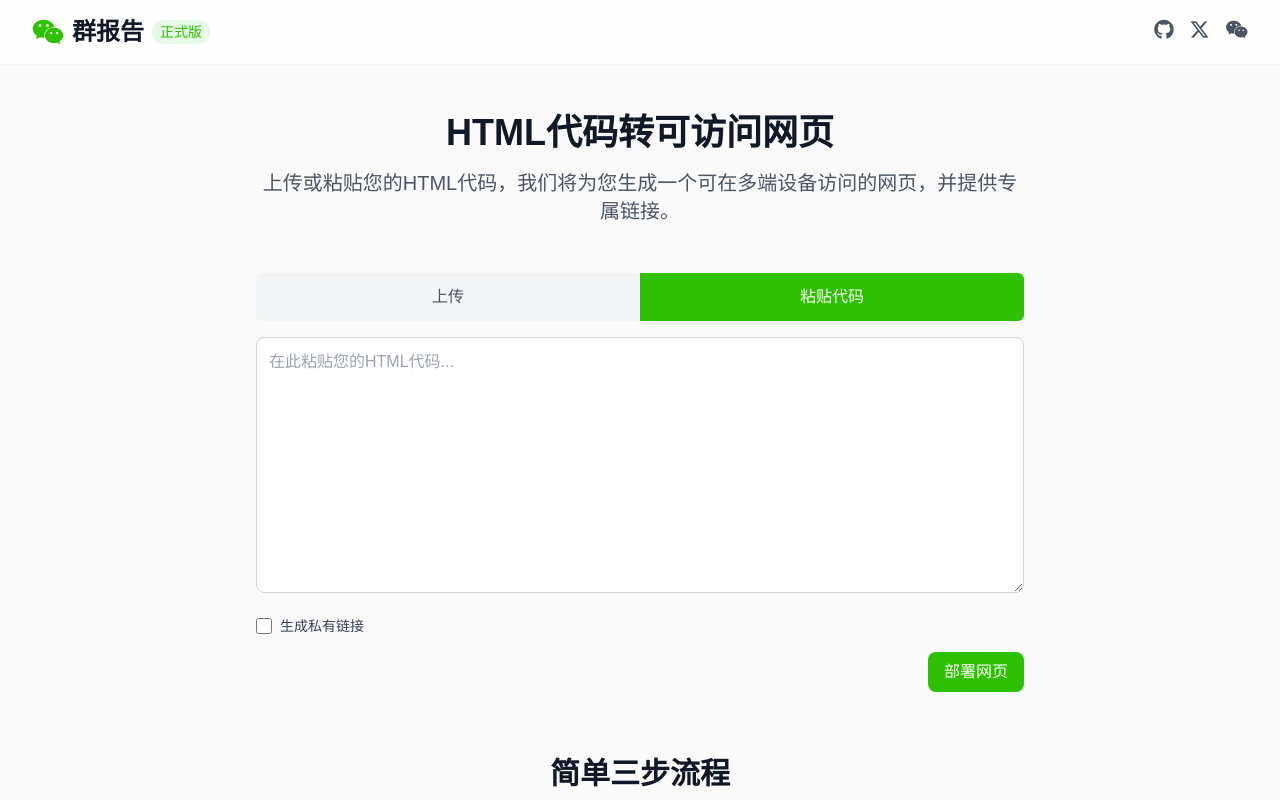
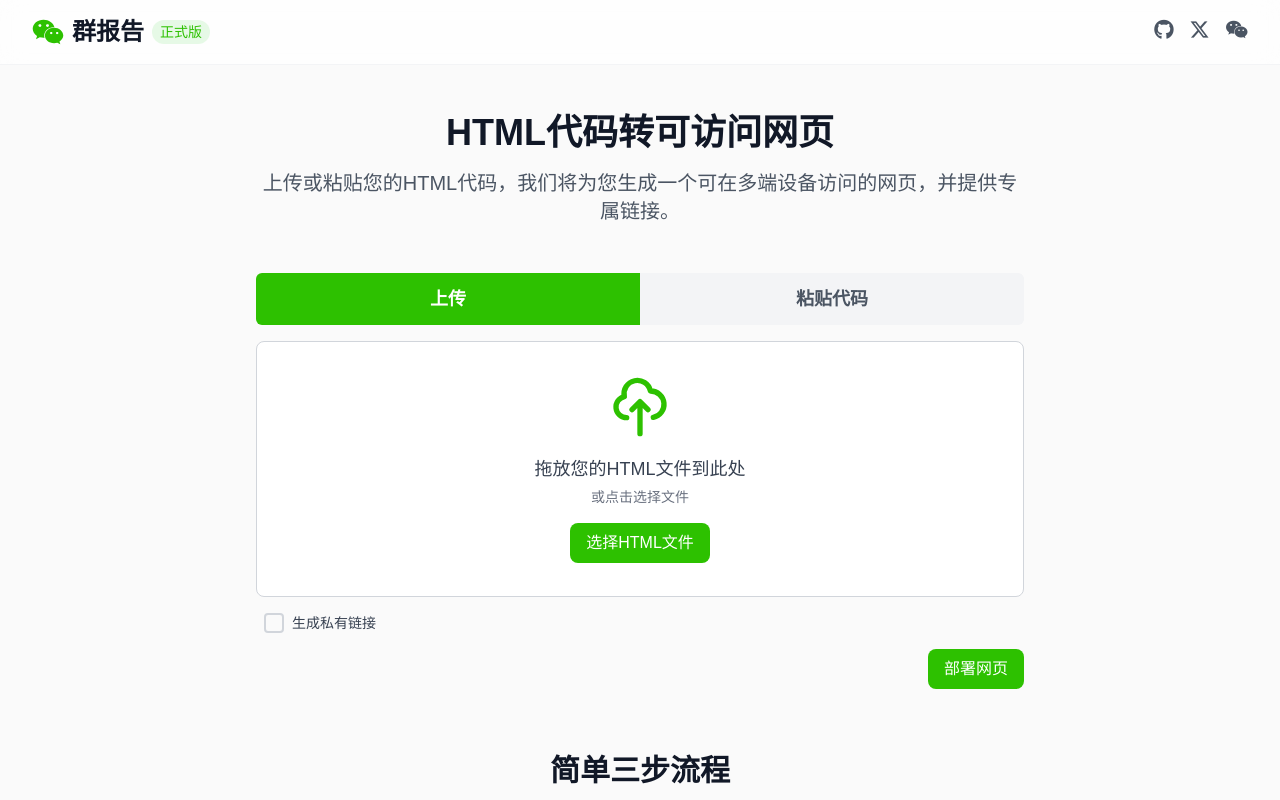
Before and after one commit to chengkeshuai/qunbaogao, a Next.js app: page / in a window 1280 px wide. Shown: the top 800 px of the page. Built offline with nearby package versions, Linux system fonts and the light colour scheme.

Commit message:
加密码+小眼睛

```diff
--- a/app/api/view/[filename]/route.ts
+++ b/app/api/view/[filename]/route.ts
@@ -39,8 +39,16 @@ function getPasswordPromptHTML(filename: string, error?: string): string {
     <form method="GET" action="/api/view/${filename}" class="space-y-4">
       <div>
         <label for="password" class="block text-sm font-medium text-gray-700">密码:</label>
-        <input type="password" name="password" id="password" required
-               class="mt-1 block w-full px-3 py-2 border border-gray-300 rounded-md shadow-sm focus:outline-none focus:ring-indigo-500 focus:border-indigo-500 sm:text-sm">
+        <div class="relative mt-1">
+          <input type="password" name="password" id="passwordInput" required
+                 class="block w-full px-3 py-2 border border-gray-300 rounded-md shadow-sm focus:outline-none focus:ring-indigo-500 focus:border-indigo-500 sm:text-sm pr-10">
+          <button type="button" id="togglePasswordVisibility"
+                  class="absolute inset-y-0 right-0 px-3 flex items-center text-sm text-gray-500 hover:text-gray-700"
+                  aria-label="显示密码">
+            <svg id="eyeIconOpen" class="h-5 w-5" xmlns="http://www.w3.org/2000/svg" fill="none" viewBox="0 0 24 24" stroke="currentColor"><path stroke-linecap="round" stroke-linejoin="round" stroke-width="2" d="M15 12a3 3 0 11-6 0 3 3 0 016 0z" /><path stroke-linecap="round" stroke-linejoin="round" stroke-width="2" d="M2.458 12C3.732 7.943 7.523 5 12 5c4.478 0 8.268 2.943 9.542 7-1.274 4.057-5.064 7-9.542 7-4.477 0-8.268-2.943-9.542-7z" /></svg>
+            <svg id="eyeIconClosed" class="h-5 w-5 hidden" xmlns="http://www.w3.org/2000/svg" fill="none" viewBox="0 0 24 24" stroke="currentColor"><path stroke-linecap="round" stroke-linejoin="round" stroke-width="2" d="M13.875 18.825A10.05 10.05 0 0112 19c-4.478 0-8.268-2.943-9.543-7a9.97 9.97 0 011.563-3.029m5.858.908a3 3 0 114.243 4.243M9.878 9.878l4.242 4.242M9.88 9.88l-3.29-3.29m7.532 7.532l3.29 3.29M3 3l3.59 3.59m0 0A9.953 9.953 0 0112 5c4.478 0 8.268 2.943 9.543 7a9.97 9.97 0 01-1.563 3.029m0 0l3.291 3.291M3 3l18 18" /></svg>
+          </button>
+        </div>
       </div>
       ${error ? `<p class="text-sm text-red-600">${error}</p>` : ''}
       <button type="submit"
@@ -49,6 +57,21 @@ function getPasswordPromptHTML(filename: string, error?: string): string {
       </button>
     </form>
   </div>
+  <script>
+    const passwordInput = document.getElementById('passwordInput');
+    const toggleButton = document.getElementById('togglePasswordVisibility');
+    const eyeIconOpen = document.getElementById('eyeIconOpen');
+    const eyeIconClosed = document.getElementById('eyeIconClosed');
+    if (passwordInput && toggleButton && eyeIconOpen && eyeIconClosed) {
+      toggleButton.addEventListener('click', function() {
+        const type = passwordInput.getAttribute('type') === 'password' ? 'text' : 'password';
+        passwordInput.setAttribute('type', type);
+        this.setAttribute('aria-label', type === 'password' ? '显示密码' : '隐藏密码');
+        eyeIconOpen.classList.toggle('hidden');
+        eyeIconClosed.classList.toggle('hidden');
+      });
+    }
+  </script>
 </body>
 </html>
   `.trim();
--- a/app/components/HtmlUploader.tsx
+++ b/app/components/HtmlUploader.tsx
@@ -1,17 +1,20 @@
 'use client';
 
 import { useState, useRef } from 'react';
+// 假设你已经有某种方式引入了 Font Awesome，例如在全局CSS或Layout中
+// import '@fortawesome/fontawesome-free/css/all.min.css';
 
 export default function HtmlUploader() {
   const [htmlCode, setHtmlCode] = useState('');
   const [isUploading, setIsUploading] = useState(false);
   const [deployedInfo, setDeployedInfo] = useState<{ url: string; isPublic: boolean; r2Url?: string; hasPassword: boolean } | null>(null);
   const [error, setError] = useState('');
-  const [activeTab, setActiveTab] = useState('paste'); // 'upload' 或 'paste'
+  const [activeTab, setActiveTab] = useState('upload'); // 3. Default tab to 'upload'
   const [uploadedFileName, setUploadedFileName] = useState('');
   const fileInputRef = useRef<HTMLInputElement>(null);
-  const [isPrivateLink, setIsPrivateLink] = useState(false); // New state for private link
-  const [password, setPassword] = useState(''); // New state for password input
+  const [isPrivateLink, setIsPrivateLink] = useState(false);
+  const [password, setPassword] = useState('');
+  const [showUploaderPassword, setShowUploaderPassword] = useState(false); // 4. State for password visibility
 
   const handleTextChange = (e: React.ChangeEvent<HTMLTextAreaElement>) => {
     setHtmlCode(e.target.value);
@@ -83,8 +86,8 @@ export default function HtmlUploader() {
         <div className="flex rounded-md overflow-hidden">
           <button
             type="button"
-            onClick={() => setActiveTab('upload')}
-            className={`flex-1 py-3 px-4 text-center transition-colors ${
+            onClick={() => setActiveTab('upload')} // 2. Tab font styles
+            className={`flex-1 py-3 px-4 text-center transition-colors font-semibold text-base md:text-lg ${
               activeTab === 'upload'
                 ? 'bg-[#2dc100] text-white'
                 : 'bg-gray-100 text-gray-600 hover:bg-gray-200'
@@ -94,8 +97,8 @@ export default function HtmlUploader() {
           </button>
           <button
             type="button"
-            onClick={() => setActiveTab('paste')}
-            className={`flex-1 py-3 px-4 text-center transition-colors ${
+            onClick={() => setActiveTab('paste')} // 2. Tab font styles
+            className={`flex-1 py-3 px-4 text-center transition-colors font-semibold text-base md:text-lg ${
               activeTab === 'paste'
                 ? 'bg-[#2dc100] text-white'
                 : 'bg-gray-100 text-gray-600 hover:bg-gray-200'
@@ -156,33 +159,58 @@ export default function HtmlUploader() {
           </div>
         )}
 
-        {/* Private link checkbox */}
+        {/* Private link checkbox - Item 1 */}
         <div className="my-4">
-          <label className="flex items-center space-x-2 text-sm text-gray-700 cursor-pointer">
+          <label className="flex items-center space-x-2 text-sm text-gray-700 cursor-pointer" onClick={() => setIsPrivateLink(!isPrivateLink)}>
             <input
               type="checkbox"
               checked={isPrivateLink}
-              onChange={(e) => setIsPrivateLink(e.target.checked)}
-              className="form-checkbox h-4 w-4 text-[#2dc100] rounded border-gray-300 focus:ring-[#2dc100]"
+              onChange={(e) => setIsPrivateLink(e.target.checked)} // Keep this for accessibility & non-JS fallback if needed, but hide it
+              className="sr-only" // Hide the actual checkbox but keep its state management
             />
+            <span className="w-5 h-5 flex items-center justify-center border-2 rounded border-gray-300">
+              {isPrivateLink ? (
+                <svg className="w-4 h-4 text-[#2dc100]" fill="currentColor" viewBox="0 0 20 20" xmlns="http://www.w3.org/2000/svg"><path fillRule="evenodd" d="M16.707 5.293a1 1 0 010 1.414l-8 8a1 1 0 01-1.414 0l-4-4a1 1 0 011.414-1.414L8 12.586l7.293-7.293a1 1 0 011.414 0z" clipRule="evenodd"></path></svg>
+                // Or using FontAwesome if preferred and setup:
+                // <i className="fas fa-check text-[#2dc100]"></i>
+              ) : (
+                <span className="w-4 h-4"></span> // Empty span for unchecked state, or a FontAwesome square icon
+                // <i className="far fa-square text-gray-400"></i>
+              )}
+            </span>
             <span>生成私有链接</span>
           </label>
         </div>
 
-        {/* Password input, shown if isPrivateLink is true */}
+        {/* Password input, shown if isPrivateLink is true - Item 4 */}
         {isPrivateLink && (
           <div className="my-4">
             <label htmlFor="link-password" className="block text-sm font-medium text-gray-700 mb-1">
               设置访问密码 (可选):
             </label>
+            <div className="relative">
               <input
-              type="password"
+                type={showUploaderPassword ? 'text' : 'password'}
                 id="link-password"
                 value={password}
                 onChange={(e) => setPassword(e.target.value)}
                 placeholder="留空则不设密码"
-              className="w-full px-3 py-2 border border-gray-300 rounded-lg focus:ring-2 focus:ring-[#2dc100] focus:border-transparent text-sm"
+                className="w-full px-3 py-2 border border-gray-300 rounded-lg focus:ring-2 focus:ring-[#2dc100] focus:border-transparent text-sm pr-10"
               />
+              <button
+                type="button"
+                onClick={() => setShowUploaderPassword(!showUploaderPassword)}
+                className="absolute inset-y-0 right-0 px-3 flex items-center text-sm text-gray-500 hover:text-gray-700"
+                aria-label={showUploaderPassword ? "隐藏密码" : "显示密码"}
+              >
+                {/* Basic eye icon, replace with FontAwesome if desired */}
+                {showUploaderPassword ? (
+                  <svg className="h-5 w-5" xmlns="http://www.w3.org/2000/svg" fill="none" viewBox="0 0 24 24" stroke="currentColor"><path strokeLinecap="round" strokeLinejoin="round" strokeWidth="2" d="M13.875 18.825A10.05 10.05 0 0112 19c-4.478 0-8.268-2.943-9.543-7a9.97 9.97 0 011.563-3.029m5.858.908a3 3 0 114.243 4.243M9.878 9.878l4.242 4.242M9.88 9.88l-3.29-3.29m7.532 7.532l3.29 3.29M3 3l3.59 3.59m0 0A9.953 9.953 0 0112 5c4.478 0 8.268 2.943 9.543 7a9.97 9.97 0 01-1.563 3.029m0 0l3.291 3.291M3 3l18 18" /></svg>
+                ) : (
+                  <svg className="h-5 w-5" xmlns="http://www.w3.org/2000/svg" fill="none" viewBox="0 0 24 24" stroke="currentColor"><path strokeLinecap="round" strokeLinejoin="round" strokeWidth="2" d="M15 12a3 3 0 11-6 0 3 3 0 016 0z" /><path strokeLinecap="round" strokeLinejoin="round" strokeWidth="2" d="M2.458 12C3.732 7.943 7.523 5 12 5c4.478 0 8.268 2.943 9.542 7-1.274 4.057-5.064 7-9.542 7-4.477 0-8.268-2.943-9.542-7z" /></svg>
+                )}
+              </button>
+            </div>
           </div>
         )}
 
@@ -237,7 +265,11 @@ export default function HtmlUploader() {
             </a>
             <button
               onClick={() => {
-                navigator.clipboard.writeText(deployedInfo.url); // Copy the main URL
+                let urlToCopy = deployedInfo.url;
+                if (!deployedInfo.isPublic && !urlToCopy.startsWith('http')) {
+                  urlToCopy = window.location.origin + urlToCopy; // 5. Fix copy link for relative private URLs
+                }
+                navigator.clipboard.writeText(urlToCopy);
                 alert('链接已复制到剪贴板');
               }}
               className="px-4 py-2 bg-gray-200 text-gray-800 rounded-lg hover:bg-gray-300"
```
Lines whose indentation alone changed are shown as unchanged.
